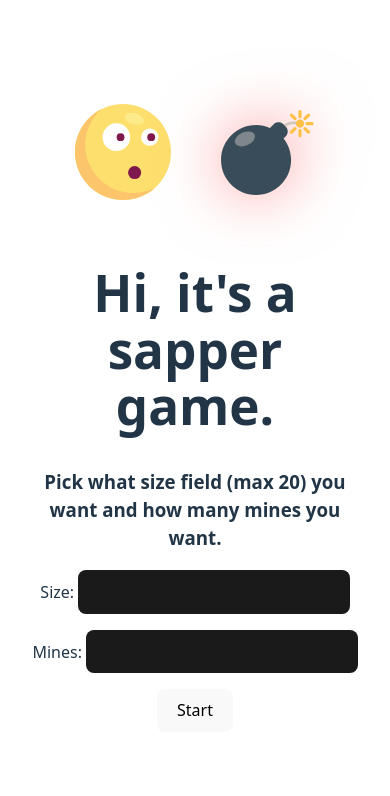
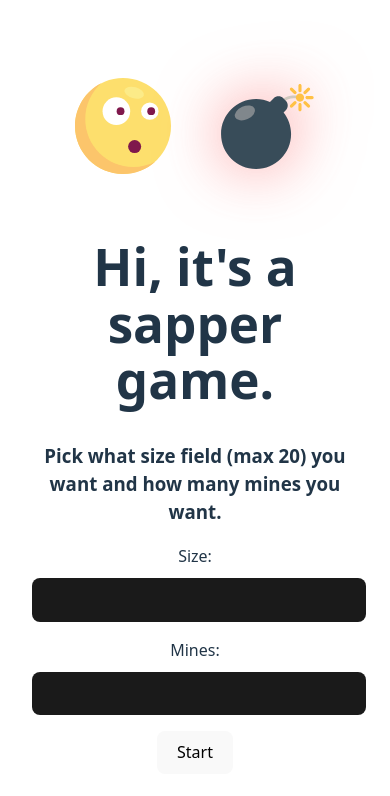
Before and after one commit to payermann/web-sappeur, a React (Vite) app: page / in a window 390 px wide. Shown: the top 796 px of the page. Built offline with nearby package versions, Linux system fonts and the light colour scheme.

Commit message:
fix form for small screen

```diff
--- a/src/App.css
+++ b/src/App.css
@@ -38,7 +38,10 @@
 @media screen and (max-width: 724px) {
   .form {
     flex-direction: column;
-    align-items: center;
+    input {
+      margin-top: 10px;
+      width: 90%;
+    }
   }
 }
 
--- a/src/Field.css
+++ b/src/Field.css
@@ -2,7 +2,7 @@
   display: flex;
   flex-direction: column;
   gap: 0.2em;
-  margin: 1em;
+  margin-top: 1em;
 }
 
 .yLine {
```
